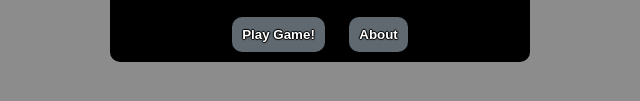
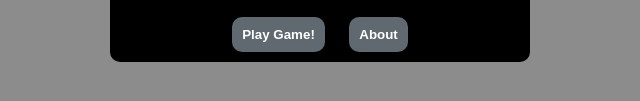
Before and after one commit to efoneon/rock-paper-scissors, a plain HTML site: page src/index.html in a window 1280 px wide. Shown: the part 391-492 px from the top of the page, 320-960 px from the left. Drawn offline with Linux system fonts and the light colour scheme.

Commit message:
Removed the text shadow "text-outline" from styles.css

```diff
--- a/src/styles.css
+++ b/src/styles.css
@@ -64,7 +64,6 @@ nav {
     border-radius: 10px;
     color: white;
     font-weight: 900;
-    text-shadow: -1px 0 1px black, 0 1px 1px black, 1px 0 1px black, 0 -1px 1px black;
     cursor: pointer;
     transition: 0.2s;
 
```
